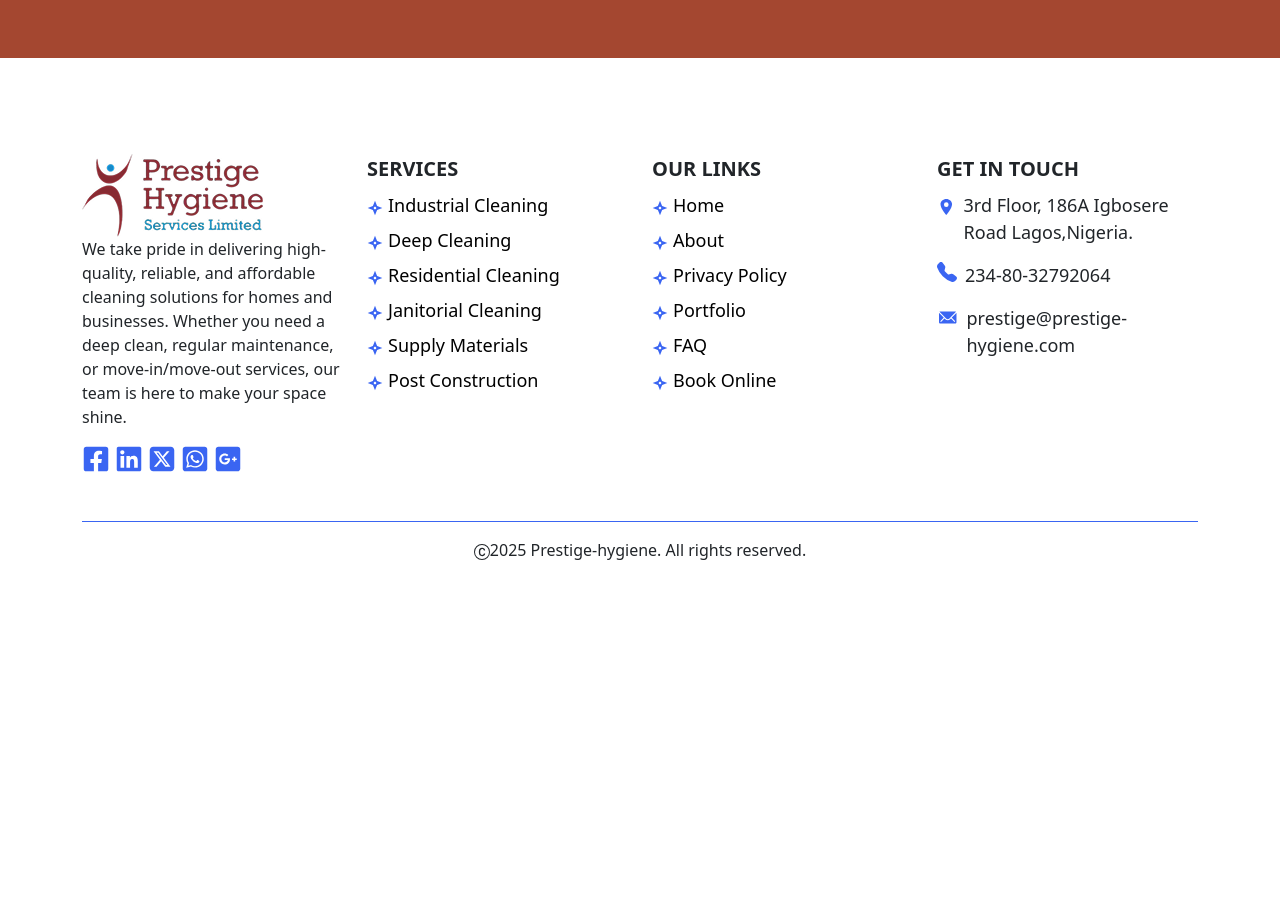
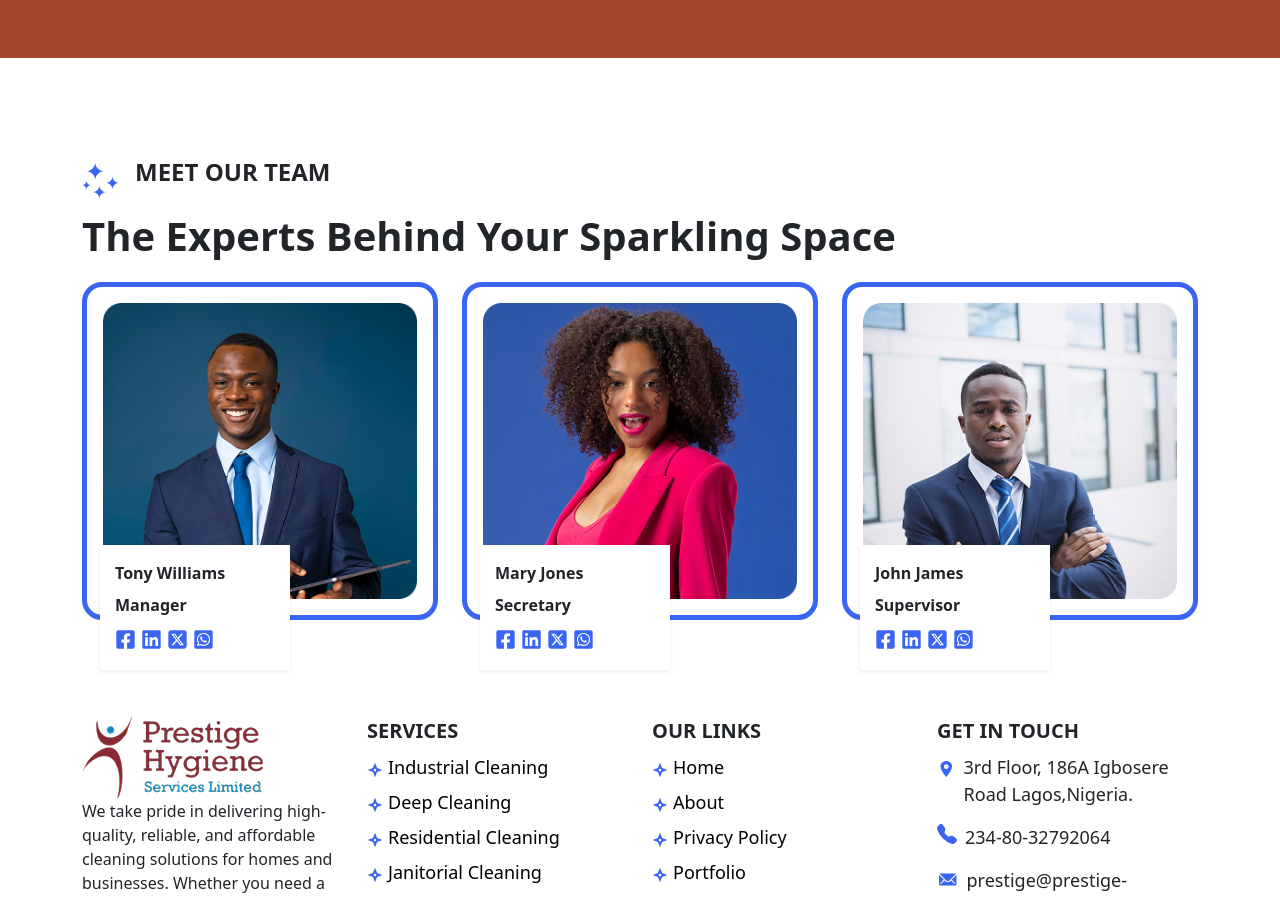
Before and after one commit to deehemjay/prestiege-, a React (Create React App) app: page /about in a window 1280 px wide. Shown: the part 1939-2837 px from the top of the page. Before the commit the page ends 2517 px from the top, so only its background shows below. Built offline with nearby package versions, Linux system fonts and the light colour scheme.

Commit message:
60% done

```diff
--- a/src/App.css
+++ b/src/App.css
@@ -1,19 +1,19 @@
-@import url('https://fonts.googleapis.com/css2?family=Montserrat:wght@400;600;700&display=swap');
+@import url("https://fonts.googleapis.com/css2?family=Montserrat:wght@400;600;700&display=swap");
 
 body {
-  font-family: 'Montserrat', sans-serif;
+  font-family: "Montserrat", sans-serif;
 }
-.brownBtn{
+.brownBtn {
   border: none;
-  background-color: #A44730;
+  background-color: #a44730;
   color: white;
 }
-.brownBtn:hover{
-  border: 1px solid #A44730;
+.brownBtn:hover {
+  border: 1px solid #a44730;
   background-color: transparent;
   color: black;
 }
-.banner-contents{
+.banner-contents {
   .txt {
     h3 {
       font-weight: 600;
@@ -21,29 +21,105 @@ body {
     }
   }
 }
-.ft-link{
+.ft-link {
   color: black;
 }
-.ft-link:hover{
-  color: #3A65F2;
+.ft-link:hover {
+  color: #3a65f2;
+}
+.last-sec {
+  position: relative;
+  .last-sec-img {
+    border: 5px solid #3a65f2;
+    border-radius: 20px;
+  }
+  .text {
+    padding: 10px 0 10px 15px;
+    line-height: 1;
+    width: 50%;
+  }
+}
+.last-sec:hover {
+  .last-sec-img {
+    border: 5px solid #a44730;
+  }
+  .text {
+    padding: 20px 0 20px 15px;
+    line-height: 1;
+    width: 50%;
+    position: absolute;
+    bottom: 10px;
+    left: 30px;
+  }
+  .icons {
+    display: block !important;
+  }
 }
 
 /* media query */
+@media (max-width: 1280px) {
+.last-sec{
+  .text {
+    padding: 20px 0 20px 15px;
+    line-height: 1;
+    width: 50%;
+    position: absolute;
+    bottom: -50px;
+    left: 30px;
+  }
+  .icons {
+    display: block !important;
+  }
+}
+}
 @media (max-width: 915px) {
-  .banner-contents{
+  .banner-contents {
     .txt {
       h3 {
         padding: 80px 0 0 80px;
       }
     }
   }
+  .last-sec{
+  .text {
+    padding: 10px 0 10px 15px;
+    position: absolute;
+    width: 55%;
+    bottom: -50px;
   }
+}
+}
+
 @media (max-width: 545px) {
-  .banner-contents{
+  .banner-contents {
     .txt {
       h3 {
         padding: 20px 0 0 20px;
       }
     }
   }
+  .last-sec{
+    display: flex;
+    justify-content: center;
+  .text {
+    padding: 10px 0 10px 15px;
+    position: absolute;
+    width: 30%;
+    bottom: -50px;
+    left: 100px;
   }
+}
+.sp{
+  padding-top: 80px;
+}
+}
+@media (max-width: 440px) {
+  .last-sec{
+  .text {
+    position: absolute;
+    width: 40%;
+    bottom: -50px;
+    left: 50px;
+  }
+}
+}
--- a/src/pages/Aboutpage/About.jsx
+++ b/src/pages/Aboutpage/About.jsx
@@ -8,6 +8,7 @@ import { FaCheckSquare } from "react-icons/fa";
 import AboutSecTwo from "./AboutSecTwo";
 import AboutSecFour from "./AboutSecFour";
 import Footer from "../../components/Footer";
+import LastSec from "./LastSec";
 
 const About = () => {
   return (
@@ -28,6 +29,7 @@ const About = () => {
       />
       <AboutSecTwo />
       <AboutSecFour />
+      <LastSec/>
       <Footer/>
     </>
   );
--- /dev/null
+++ b/src/pages/Aboutpage/LastSec.jsx
@@ -0,0 +1,141 @@
+import React from "react";
+import { Col, Container, Row } from "react-bootstrap";
+import star from "../../images/star.png";
+import img1 from "../../images/firstteamman.png";
+import img2 from "../../images/team-woman.png";
+import img3 from "../../images/secondteamman.png";
+import {
+  FaFacebookSquare,
+  FaLinkedin,
+  FaWhatsappSquare,
+} from "react-icons/fa";
+import { FaSquareXTwitter } from "react-icons/fa6";
+
+const LastSec = () => {
+  return (
+    <>
+      <Container className="mt-5 pt-5">
+        <div className="d-flex align-items-center gap-3">
+          <img src={star} alt="" />
+          <p className="fs-4 fw-semibold">MEET OUR TEAM</p>
+        </div>
+        <p className="fs-1 fw-bold">The Experts Behind Your Sparkling Space</p>
+        <Row>
+          <Col md={4} className="last-sec">
+            <img src={img1} alt="" className="last-sec-img p-3 img-fluid" />
+            <div className="text  bg-white shadow-sm">
+              <p className="fw-bold">Tony Williams</p>
+              <p className="fw-semibold">Manager</p>
+              <div className="icons d-none">
+                <FaFacebookSquare
+                  style={{
+                    color: "#3A65F2",
+                    fontSize: "21px",
+                    margin: "0 5px 0 0",
+                  }}
+                />
+                <FaLinkedin
+                  style={{
+                    color: "#3A65F2",
+                    fontSize: "21px",
+                    margin: "0 5px 0 0",
+                  }}
+                />
+                <FaSquareXTwitter
+                  style={{
+                    color: "#3A65F2",
+                    fontSize: "21px",
+                    margin: "0 5px 0 0",
+                  }}
+                />
+                <FaWhatsappSquare
+                  style={{
+                    color: "#3A65F2",
+                    fontSize: "21px",
+                    margin: "0 5px 0 0",
+                  }}
+                />
+              </div>
+            </div>
+          </Col>
+          <Col md={4} className="last-sec sp">
+            <img src={img2} alt="" className="last-sec-img p-3 img-fluid" />
+            <div className="text bg-white shadow-sm">
+              <p className="fw-bold">Mary Jones</p>
+              <p className="fw-semibold">Secretary</p>
+              <div className="icons d-none">
+                <FaFacebookSquare
+                  style={{
+                    color: "#3A65F2",
+                    fontSize: "21px",
+                    margin: "0 5px 0 0",
+                  }}
+                />
+                <FaLinkedin
+                  style={{
+                    color: "#3A65F2",
+                    fontSize: "21px",
+                    margin: "0 5px 0 0",
+                  }}
+                />
+                <FaSquareXTwitter
+                  style={{
+                    color: "#3A65F2",
+                    fontSize: "21px",
+                    margin: "0 5px 0 0",
+                  }}
+                />
+                <FaWhatsappSquare
+                  style={{
+                    color: "#3A65F2",
+                    fontSize: "21px",
+                    margin: "0 5px 0 0",
+                  }}
+                />
+              </div>
+            </div>
+          </Col>
+          <Col md={4} className="last-sec sp">
+            <img src={img3} alt="" className="last-sec-img  p-3 img-fluid" />
+            <div className="text bg-white shadow-sm">
+              <p className="fw-bold">John James</p>
+              <p className="fw-semibold">Supervisor</p>
+              <div className="icons d-none">
+                <FaFacebookSquare
+                  style={{
+                    color: "#3A65F2",
+                    fontSize: "21px",
+                    margin: "0 5px 0 0",
+                  }}
+                />
+                <FaLinkedin
+                  style={{
+                    color: "#3A65F2",
+                    fontSize: "21px",
+                    margin: "0 5px 0 0",
+                  }}
+                />
+                <FaSquareXTwitter
+                  style={{
+                    color: "#3A65F2",
+                    fontSize: "21px",
+                    margin: "0 5px 0 0",
+                  }}
+                />
+                <FaWhatsappSquare
+                  style={{
+                    color: "#3A65F2",
+                    fontSize: "21px",
+                    margin: "0 5px 0 0",
+                  }}
+                />
+              </div>
+            </div>
+          </Col>
+        </Row>
+      </Container>
+    </>
+  );
+};
+
+export default LastSec;
```
Lines whose indentation alone changed are shown as unchanged.
